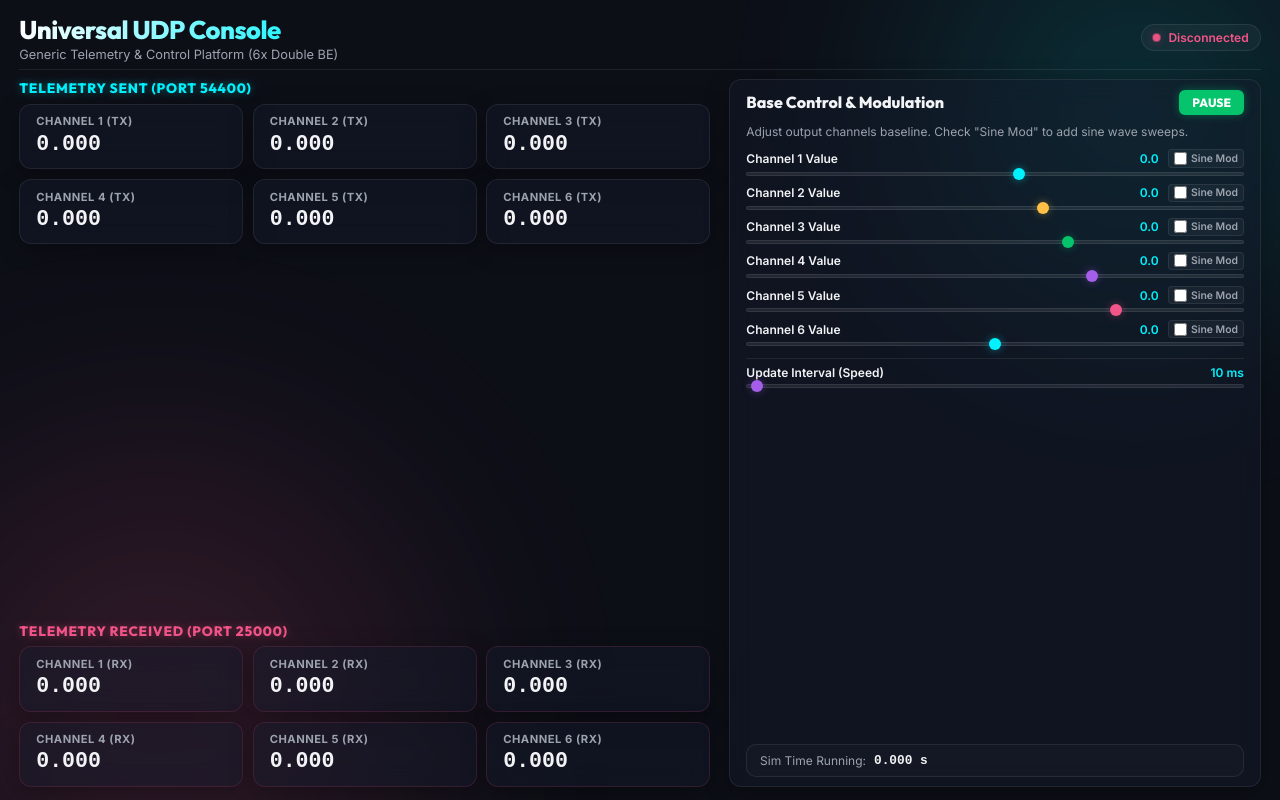
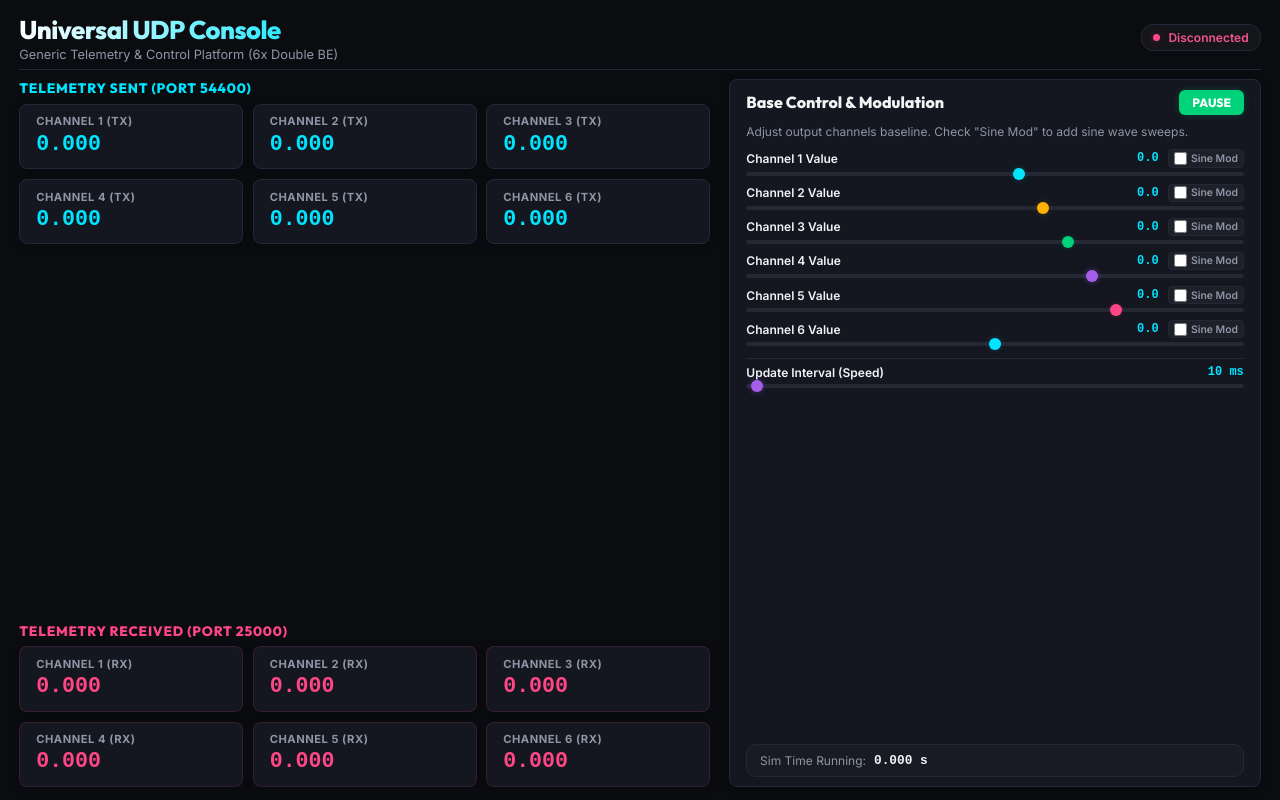
Before and after one commit to MohammedBACHIRIx/p5-udp-sim, a website: page public/index.html in a window 1280 px wide. Drawn offline with Linux system fonts and the light colour scheme.

Commit message:
Polish webapp UI: remove glowing ambient circles and blurs, apply flat panels, monospace numbers, and outline focuses

```diff
--- a/public/index.html
+++ b/public/index.html
@@ -10,11 +10,6 @@
   <link rel="stylesheet" href="style.css">
 </head>
 <body>
-  <div class="glow-container">
-    <div class="glow-circle cyan"></div>
-    <div class="glow-circle magenta"></div>
-  </div>
-
   <div class="dashboard-wrapper">
     <header class="dashboard-header">
       <div class="title-section">
--- a/public/style.css
+++ b/public/style.css
@@ -1,20 +1,20 @@
-/* Core CSS Variable Design Tokens */
+/* Core CSS Variable Design Tokens (Desaturated Muted Base, Sharp Semantic Accents) */
 :root {
-  --bg-color: #0d0f17;
-  --panel-bg: rgba(22, 28, 45, 0.45);
-  --panel-border: rgba(255, 255, 255, 0.08);
+  --bg-color: #0b0c10;
+  --panel-bg: #141620;
+  --panel-border: #232738;
   --text-primary: #f3f4f6;
-  --text-secondary: #9ca3af;
+  --text-secondary: #8e95a5;
 
-  /* Neon Palette */
-  --cyan: #00f2fe;
-  --cyan-glow: rgba(0, 242, 254, 0.4);
-  --magenta: #f35588;
-  --magenta-glow: rgba(243, 85, 136, 0.4);
-  --green: #05c46b;
-  --green-glow: rgba(5, 196, 107, 0.4);
-  --yellow: #ffc048;
-  --yellow-glow: rgba(255, 192, 72, 0.4);
+  /* Semantic Accents */
+  --cyan: #00e5ff;
+  --cyan-glow: rgba(0, 229, 255, 0.2);
+  --magenta: #ff4785;
+  --magenta-glow: rgba(255, 71, 133, 0.2);
+  --green: #00d27a;
+  --green-glow: rgba(0, 210, 122, 0.2);
+  --yellow: #ffb300;
+  --yellow-glow: rgba(255, 179, 0, 0.2);
 }
 
 /* Reset and Layout */
@@ -31,47 +31,6 @@ body {
   height: 100vh;
   overflow: hidden;
   position: relative;
-}
-
-/* Dynamic Ambient Glow Circles */
-.glow-container {
-  position: fixed;
-  top: 0;
-  left: 0;
-  width: 100%;
-  height: 100%;
-  z-index: -1;
-  pointer-events: none;
-}
-
-.glow-circle {
-  position: absolute;
-  border-radius: 50%;
-  filter: blur(120px);
-  opacity: 0.15;
-  animation: floatGlow 20s infinite ease-in-out alternate;
-}
-
-.glow-circle.cyan {
-  background: var(--cyan);
-  width: 400px;
-  height: 400px;
-  top: -100px;
-  right: -50px;
-  animation-duration: 25s;
-}
-
-.glow-circle.magenta {
-  background: var(--magenta);
-  width: 500px;
-  height: 500px;
-  bottom: -150px;
-  left: -100px;
-}
-
-@keyframes floatGlow {
-  0% { transform: translate(0, 0) scale(1); }
-  100% { transform: translate(60px, 40px) scale(1.15); }
 }
 
 /* Dashboard Wrapper */
@@ -118,7 +77,7 @@ h1 {
   gap: 0.5rem;
   background: rgba(255, 255, 255, 0.04);
   padding: 0.3rem 0.7rem;
-  border-radius: 20px;
+  border-radius: 12px;
   border: 1px solid var(--panel-border);
   font-size: 0.75rem;
   font-weight: 600;
@@ -133,19 +92,12 @@ h1 {
 
 .dot.connected {
   background-color: var(--green);
-  box-shadow: 0 0 10px var(--green-glow);
+  box-shadow: 0 0 8px var(--green-glow);
 }
 
 .dot.disconnected {
   background-color: var(--magenta);
-  box-shadow: 0 0 10px var(--magenta-glow);
-  animation: pulse 1.5s infinite;
-}
-
-@keyframes pulse {
-  0% { transform: scale(0.95); opacity: 0.6; }
-  50% { transform: scale(1.15); opacity: 1; }
-  100% { transform: scale(0.95); opacity: 0.6; }
+  box-shadow: 0 0 8px var(--magenta-glow);
 }
 
 /* Widescreen Content Layout Split */
@@ -196,27 +148,24 @@ h1 {
   text-transform: uppercase;
   letter-spacing: 0.8px;
   color: var(--cyan);
-  text-shadow: 0 0 8px var(--cyan-glow);
 }
 
 .section-title.text-magenta {
   color: var(--magenta);
-  text-shadow: 0 0 8px var(--magenta-glow);
 }
 
-/* Glassmorphism Panel Card Base */
+/* Crisp Panel Card (Restrained, Flat Design) */
 .card {
   background: var(--panel-bg);
   border: 1px solid var(--panel-border);
-  border-radius: 12px;
+  border-radius: 8px;
   padding: 0.6rem 1rem;
-  backdrop-filter: blur(12px);
-  box-shadow: 0 6px 24px 0 rgba(0, 0, 0, 0.3);
-  transition: border-color 0.3s ease, box-shadow 0.3s ease;
+  box-shadow: 0 2px 8px rgba(0, 0, 0, 0.25);
+  transition: border-color 0.2s ease, box-shadow 0.2s ease;
 }
 
 .card:hover {
-  border-color: rgba(0, 242, 254, 0.2);
+  border-color: rgba(0, 229, 255, 0.25);
 }
 
 /* Readouts Grid - 3 Columns for Side-by-Side View */
@@ -240,9 +189,10 @@ h1 {
 }
 
 .value {
-  font-family: 'Outfit', sans-serif;
-  font-size: 1.45rem;
+  font-family: monospace;
+  font-size: 1.4rem;
   font-weight: 700;
+  color: var(--cyan);
 }
 
 .font-mono {
@@ -250,14 +200,17 @@ h1 {
   font-size: 1.35rem;
 }
 
+.lv-card .value {
+  color: var(--magenta);
+}
+
 /* LabVIEW Specific Readouts */
 .lv-card {
-  border-color: rgba(243, 85, 136, 0.15);
+  border-color: rgba(255, 71, 133, 0.15);
 }
 
 .lv-card:hover {
-  border-color: rgba(243, 85, 136, 0.4);
-  box-shadow: 0 0 10px rgba(243, 85, 136, 0.1);
+  border-color: rgba(255, 71, 133, 0.4);
 }
 
 /* Controls Panel (Right Side) */
@@ -289,7 +242,7 @@ h1 {
   font-weight: 700;
   font-size: 0.75rem;
   cursor: pointer;
-  transition: all 0.3s ease;
+  transition: all 0.2s ease;
   outline: none;
 }
 
@@ -301,7 +254,6 @@ h1 {
 
 .btn-primary:hover {
   background: #0be881;
-  box-shadow: 0 0 15px var(--green-glow);
 }
 
 .btn-paused {
@@ -312,7 +264,11 @@ h1 {
 
 .btn-paused:hover {
   background: #ff5e97;
-  box-shadow: 0 0 15px var(--magenta-glow);
+}
+
+.btn:focus-visible {
+  outline: 2px solid var(--cyan);
+  outline-offset: 2px;
 }
 
 .control-help {
@@ -352,6 +308,7 @@ h1 {
 }
 
 .control-val {
+  font-family: monospace;
   color: var(--cyan);
 }
 
@@ -367,12 +324,17 @@ h1 {
   padding: 0.1rem 0.3rem;
   border-radius: 4px;
   border: 1px solid var(--panel-border);
-  transition: all 0.3s ease;
+  transition: all 0.2s ease;
 }
 
 .toggle-switch:hover {
   border-color: var(--cyan);
   color: var(--text-primary);
+}
+
+.toggle-switch:focus-within {
+  outline: 2px solid var(--cyan);
+  outline-offset: 1px;
 }
 
 .toggle-switch input[type="checkbox"] {
@@ -399,6 +361,11 @@ h1 {
   transition: background 0.3s;
 }
 
+.neon-slider:focus-visible {
+  outline: 2px solid var(--cyan);
+  outline-offset: 2px;
+}
+
 .neon-slider::-webkit-slider-thumb {
   -webkit-appearance: none;
   appearance: none;
@@ -406,7 +373,7 @@ h1 {
   height: 12px;
   border-radius: 50%;
   background: var(--cyan);
-  box-shadow: 0 0 8px var(--cyan-glow);
+  box-shadow: 0 0 6px var(--cyan-glow);
   cursor: pointer;
   transition: transform 0.1s ease;
 }
@@ -417,22 +384,22 @@ h1 {
 
 .neon-slider.v_ref::-webkit-slider-thumb {
   background: var(--yellow);
-  box-shadow: 0 0 8px var(--yellow-glow);
+  box-shadow: 0 0 6px var(--yellow-glow);
 }
 
 .neon-slider.load::-webkit-slider-thumb {
   background: var(--green);
-  box-shadow: 0 0 8px var(--green-glow);
+  box-shadow: 0 0 6px var(--green-glow);
 }
 
 .neon-slider.speed::-webkit-slider-thumb {
   background: #a55eea;
-  box-shadow: 0 0 8px rgba(165, 94, 234, 0.4);
+  box-shadow: 0 0 6px rgba(165, 94, 234, 0.4);
 }
 
 .neon-slider.noise::-webkit-slider-thumb {
   background: var(--magenta);
-  box-shadow: 0 0 8px var(--magenta-glow);
+  box-shadow: 0 0 6px var(--magenta-glow);
 }
 
 /* Status Box */
```
Also changed, not shown: screenshot.jpg.
